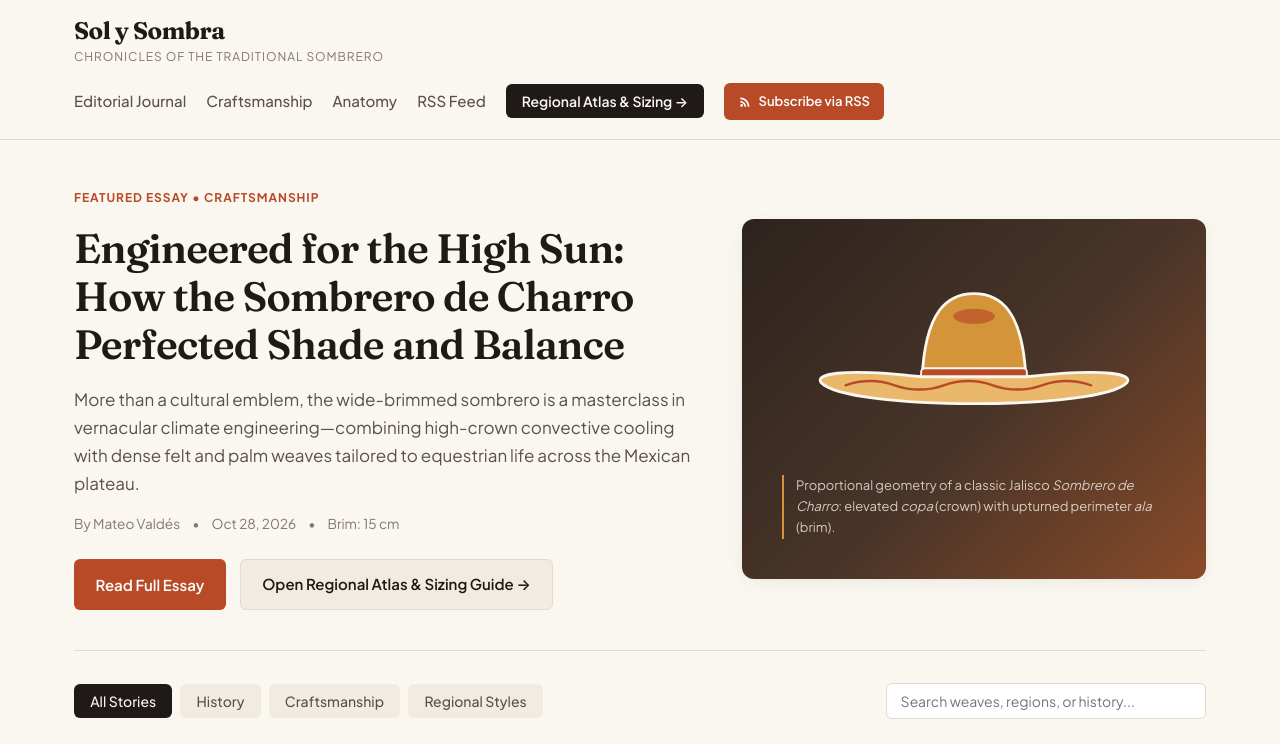
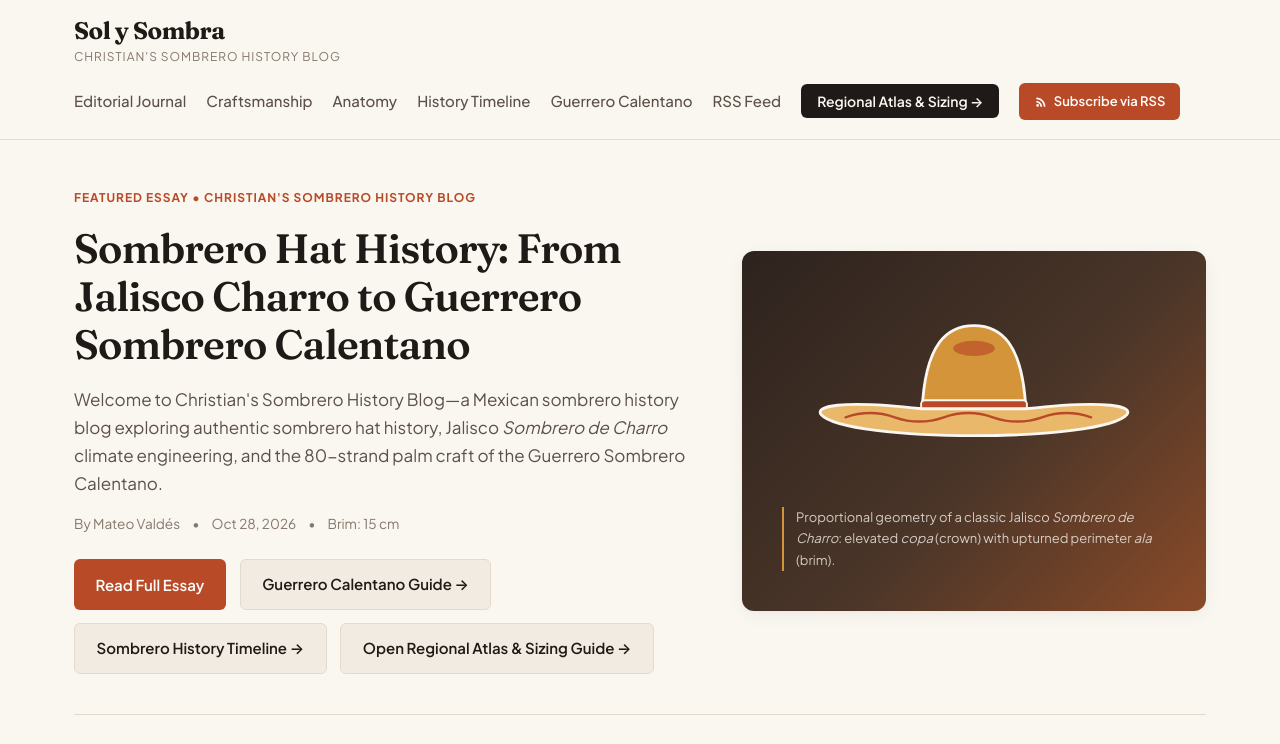
Before and after one commit to ChristianParraMoreno/Christian-s-Sombrero, a plain HTML site: page index.html in a window 1280 px wide. Shown: the top 744 px of the page. Drawn offline with Linux system fonts and the light colour scheme.

Commit message:
Update index.html

```diff
--- a/index.html
+++ b/index.html
@@ -50,8 +50,8 @@
 
   <meta charset="UTF-8">
   <meta name="viewport" content="width=device-width, initial-scale=1.0">
-  <title>Sol y Sombra | The History, Craft &amp; Culture of the Sombrero</title>
-  <meta name="description" content="An editorial journal exploring the craftsmanship, regional traditions, weave patterns, and cultural heritage of traditional sombreros across Mexico and Latin America.">
+  <title>Sombrero Hat History &amp; Guerrero Sombrero Calentano | Sol y Sombra</title>
+  <meta name="description" content="Christian's Sombrero History Blog (Sol y Sombra): explore authentic sombrero hat history, Guerrero Sombrero Calentano 80-strand palm weaving, and regional Mexican hat craftsmanship.">
 
   <!-- Google Fonts: Fraunces (Editorial Serif) & Plus Jakarta Sans (Clean Sans) -->
   <link rel="preconnect" href="https://fonts.googleapis.com">
@@ -630,13 +630,15 @@
     <div class="header-inner">
       <a href="index.html" class="brand" id="brand-home-link">
         <span class="brand-title">Sol y Sombra</span>
-        <span class="brand-subtitle">Chronicles of the Traditional Sombrero</span>
+        <span class="brand-subtitle">Christian's Sombrero History Blog</span>
       </a>
       <nav aria-label="Primary Navigation">
         <ul class="nav-list">
           <li><a href="index.html" class="nav-link" id="nav-home-link" aria-current="page">Editorial Journal</a></li>
           <li><a href="#articles-section" class="nav-link" id="nav-craft-link" data-filter="Craftsmanship">Craftsmanship</a></li>
           <li><a href="#anatomy-glossary" class="nav-link" id="nav-glossary-link">Anatomy</a></li>
+          <li><a href="history.html" class="nav-link" id="nav-history-link">History Timeline</a></li>
+          <li><a href="calentano.html" class="nav-link" id="nav-calentano-link">Guerrero Calentano</a></li>
           <li><a href="rss.xml" class="nav-link" id="nav-rss-link">RSS Feed</a></li>
           <li><a href="atlas.html" class="nav-cta-page" id="nav-atlas-page-btn">Regional Atlas &amp; Sizing &rarr;</a></li>
           <li>
@@ -657,10 +659,10 @@
     <section class="hero-section" aria-labelledby="hero-heading">
       <div class="hero-grid">
         <div class="hero-content">
-          <span class="category-label">Featured Essay &bull; Craftsmanship</span>
-          <h1 id="hero-heading" class="hero-title">Engineered for the High Sun: How the Sombrero de Charro Perfected Shade and Balance</h1>
+          <span class="category-label">Featured Essay &bull; Christian's Sombrero History Blog</span>
+          <h1 id="hero-heading" class="hero-title">Sombrero Hat History: From Jalisco Charro to Guerrero Sombrero Calentano</h1>
           <p class="hero-excerpt">
-            More than a cultural emblem, the wide-brimmed sombrero is a masterclass in vernacular climate engineering—combining high-crown convective cooling with dense felt and palm weaves tailored to equestrian life across the Mexican plateau.
+            Welcome to Christian's Sombrero History Blog—a Mexican sombrero history blog exploring authentic sombrero hat history, Jalisco <em>Sombrero de Charro</em> climate engineering, and the 80-strand palm craft of the Guerrero Sombrero Calentano.
           </p>
           <div class="meta-row">
             <span>By Mateo Valdés</span>
@@ -673,6 +675,12 @@
             <button type="button" class="btn-primary" id="hero-read-article-btn" data-article-id="charro-engineering">
               Read Full Essay
             </button>
+            <a href="calentano.html" class="btn-secondary" id="hero-open-calentano-link">
+              Guerrero Calentano Guide &rarr;
+            </a>
+            <a href="history.html" class="btn-secondary" id="hero-open-history-link">
+              Sombrero History Timeline &rarr;
+            </a>
             <a href="atlas.html" class="btn-secondary" id="hero-open-atlas-link">
               Open Regional Atlas &amp; Sizing Guide &rarr;
             </a>
@@ -781,7 +789,9 @@
       <p>&copy; 2026 Sol y Sombra Editorial. Celebrating artisanal millinery and cultural heritage. Want updates when a new essay is published? <a href="rss.xml" style="color: var(--accent-terracotta); font-weight: 600;">Subscribe to the RSS Feed</a>.</p>
       <p>
         <a href="index.html" style="color: var(--text-secondary); font-weight: 600;">Home</a> &bull;
-        <a href="atlas.html" id="footer-atlas-link" style="color: var(--accent-terracotta); font-weight: 600;">Explore Page 2: Regional Atlas &amp; Sizing Guide &rarr;</a> &bull;
+        <a href="atlas.html" id="footer-atlas-link" style="color: var(--accent-terracotta); font-weight: 600;">Regional Atlas &amp; Sizing Guide</a> &bull;
+        <a href="calentano.html" id="footer-calentano-link" style="color: var(--accent-terracotta); font-weight: 600;">Guerrero Sombrero Calentano</a> &bull;
+        <a href="history.html" id="footer-history-link" style="color: var(--accent-terracotta); font-weight: 600;">Sombrero History Timeline</a> &bull;
         <a href="rss.xml" id="footer-rss-link" style="color: var(--text-secondary); font-weight: 600;">RSS Feed</a> &bull;
         <a href="robots.txt" style="color: var(--text-secondary);">robots.txt</a>
       </p>
```
